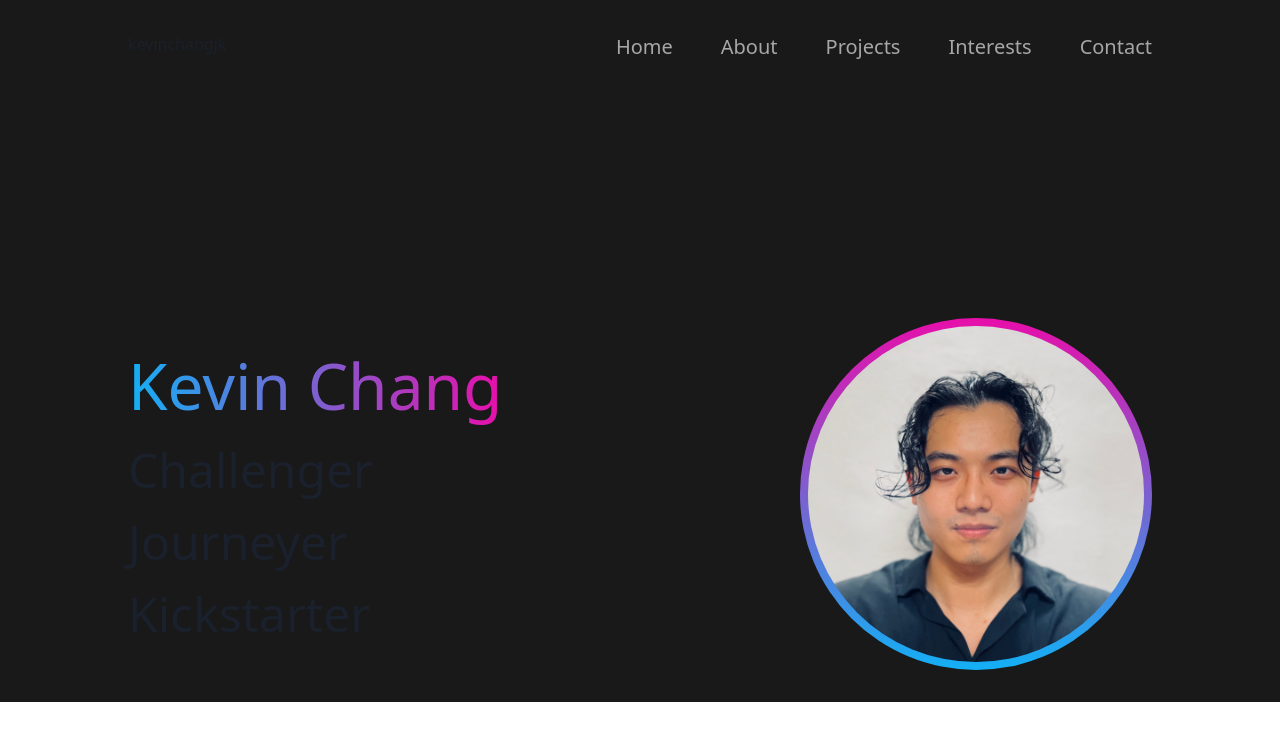
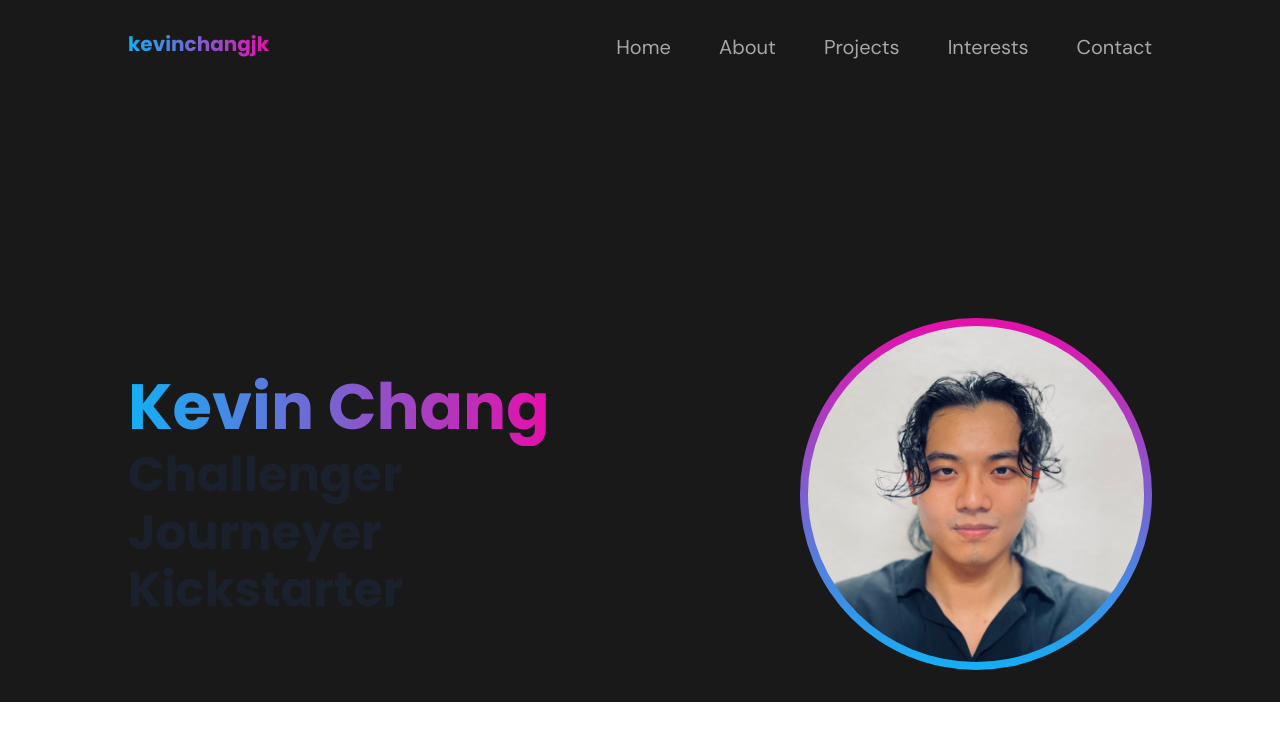
Before and after one commit to kevinchangjk/portfolio, a Next.js app: page / in a window 1280 px wide. Shown: the top 740 px of the page. Built offline with nearby package versions, Linux system fonts and the light colour scheme.

Commit message:
home: finish front page

```diff
--- a/package.json
+++ b/package.json
@@ -12,6 +12,8 @@
     "@chakra-ui/react": "^2.7.1",
     "@emotion/react": "^11.11.1",
     "@emotion/styled": "^11.11.0",
+    "@fontsource/dm-sans": "^5.0.4",
+    "@fontsource/poppins": "^5.0.4",
     "@types/node": "20.3.1",
     "@types/react": "18.2.14",
     "@types/react-dom": "18.2.6",
--- a/src/components/Logo.tsx
+++ b/src/components/Logo.tsx
@@ -1,5 +1,16 @@
-import { Text } from "@chakra-ui/react";
+import { Heading } from "@chakra-ui/react";
+
+const alias = "kevinchangjk";
 
 export default function Logo() {
-  return <Text>kevinchangjk</Text>;
+  return (
+      <Heading
+        fontSize="20px"
+        backgroundImage="linear-gradient(to right, #13B0F5, #E70FAA)"
+        backgroundClip="text"
+        textColor="transparent"
+        >
+        {alias}
+      </Heading>
+      );
 }
--- a/src/components/Profile.tsx
+++ b/src/components/Profile.tsx
@@ -1,24 +1,17 @@
-import { HStack, Image, VStack } from "@chakra-ui/react";
-import styled from "@emotion/styled";
+import { HStack, Heading, Image, VStack } from "@chakra-ui/react";
 
 const name = "Kevin Chang";
 const acrostic = ["Challenger", "Journeyer", "Kickstarter"];
 
-const Name = styled.span`
-  font-size: 64px;
-  background-image: linear-gradient(to right, #13B0F5, #E70FAA);
-  -webkit-background-clip: text;
-  -webkit-text-fill-color: transparent;
-`;
-
-const Acrostic = styled.span`
-  font-size: 48px;
-`;
-
 function displayAcrostic(acrostic: string[]) {
   const result = [];
   for (const line of acrostic) {
-    const newLine = <Acrostic key={`acrostic${line}`}>{line}</Acrostic>;
+    const newLine = <Heading
+                      key={`acrostic${line}`}
+                      fontSize="48px"
+                    >
+                      {line}
+                    </Heading>;
     result.push(newLine);
   }
 
@@ -29,10 +22,24 @@ export default function Profile() {
   return (
     <HStack justify="space-between" align="center">
       <VStack align="start" spacing="0">
-        <Name>{name}</Name>
+        <Heading
+          fontSize="64px"
+          backgroundImage="linear-gradient(to right, #13B0F5, #E70FAA)"
+          backgroundClip="text"
+          textColor="transparent"
+        >
+          {name}
+        </Heading>
         {displayAcrostic(acrostic)}
       </VStack>
-      <Image src="/images/profile.jpg" padding="0.5rem" boxSize="22rem" objectFit="cover" borderRadius="full" bgGradient="linear-gradient(to-t, #13B0F5, #E70FAA)"/>
+      <Image
+        src="/images/profile.jpg"
+        padding="0.5rem"
+        boxSize="22rem"
+        objectFit="cover"
+        borderRadius="full"
+        bgGradient="linear-gradient(to-t, #13B0F5, #E70FAA)"
+      />
     </HStack>
   );
 }
--- a/src/pages/_app.tsx
+++ b/src/pages/_app.tsx
@@ -1,6 +1,8 @@
 import Layout from "@/components/Layout";
 import { ChakraProvider } from "@chakra-ui/react";
 import theme from "../styles/theme";
+import "@fontsource/dm-sans/400.css";
+import "@fontsource/poppins/700.css";
 
 export const metadata = {
   title: "Create Next App",
--- a/src/styles/theme.js
+++ b/src/styles/theme.js
@@ -16,8 +16,8 @@ const theme = {
     pink: "#E70FAA",
   },
   fonts: {
-    body: "system-ui, sans-serif",
-    heading: "Georgia, serif",
+    body: `'DM Sans', sans-serif`,
+    heading: "Poppins, serif",
     mono: "Menlo, monospace",
   },
   components: {
```
Also changed, not shown: 1 other file (tests, documents, lock files or other folders).
